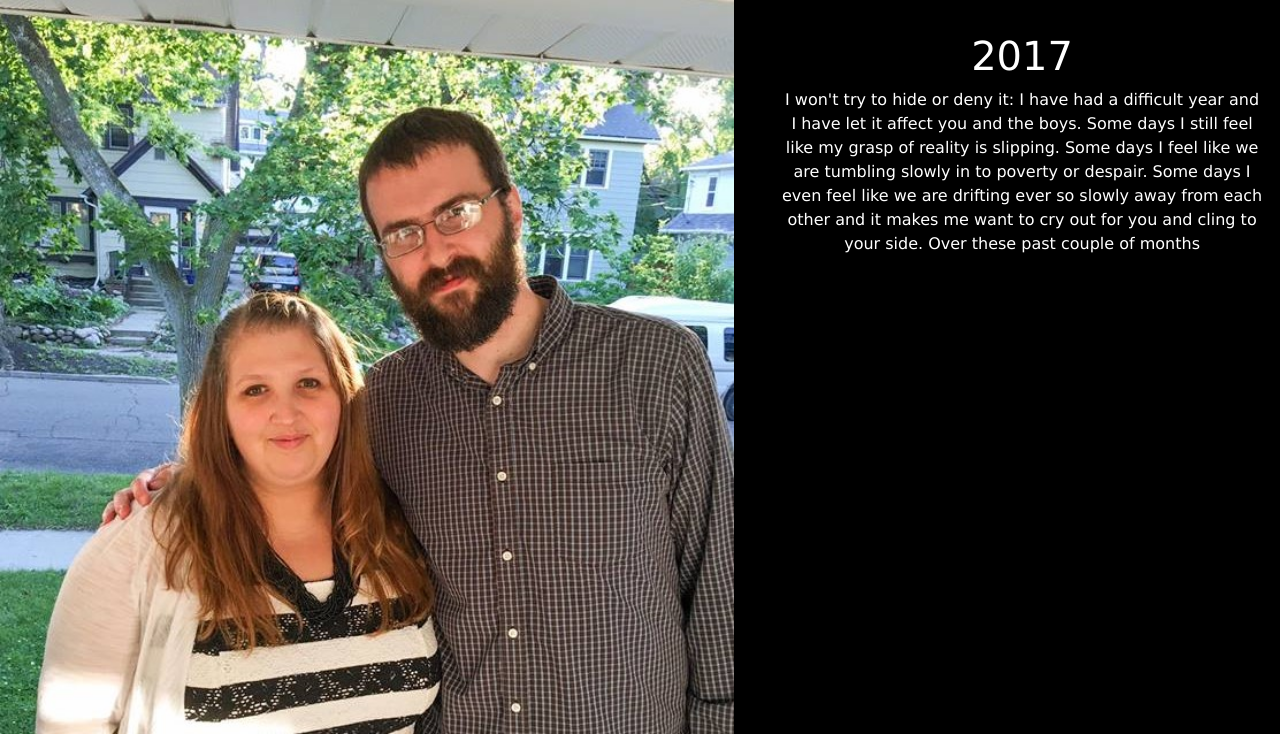
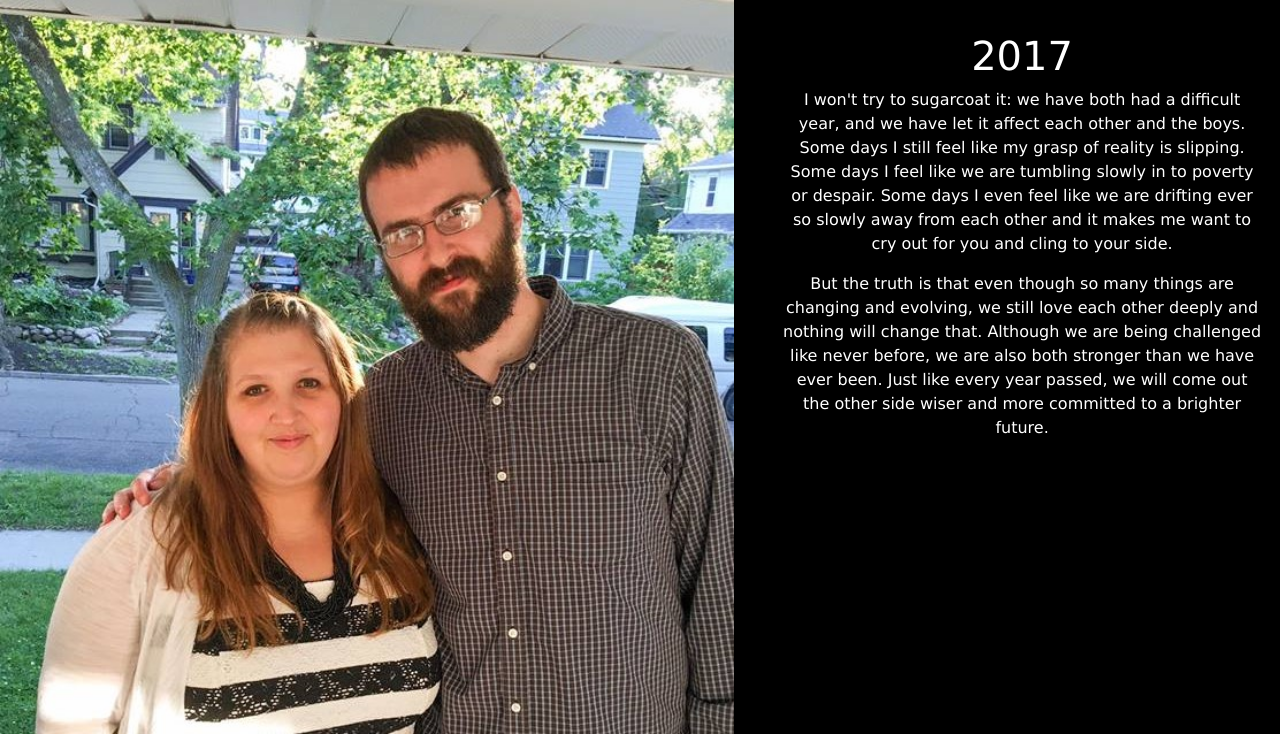
Before and after one commit to zack-hoffmann/ten, a plain HTML site: page index.html in a window 1280 px wide. Shown: the part 6609-7343 px from the top of the page. Drawn offline with nearby package versions, Linux system fonts and the light colour scheme.

Commit message:
Done with first pass

```diff
--- a/index.html
+++ b/index.html
@@ -126,7 +126,8 @@
             </div>
             <div class="notes col-12 col-md-5">
                 <h1>2017</h1>
-            <p>I won't try to hide or deny it: I have had a difficult year and I have let it affect you and the boys.  Some days I still feel like my grasp of reality is slipping.  Some days I feel like we are tumbling slowly in to poverty or despair.  Some days I even feel like we are drifting ever so slowly away from each other and it makes me want to cry out for you and cling to your side.  Over these past couple of months</p>
+                <p>I won't try to sugarcoat it: we have both had a difficult year, and we have let it affect each other and the boys.  Some days I still feel like my grasp of reality is slipping.  Some days I feel like we are tumbling slowly in to poverty or despair.  Some days I even feel like we are drifting ever so slowly away from each other and it makes me want to cry out for you and cling to your side.</p>
+                <p>But the truth is that even though so many things are changing and evolving,  we still love each other deeply and nothing will change that.  Although we are being challenged like never before, we are also both stronger than we have ever been.  Just like every year passed, we will come out the other side wiser and more committed to a brighter future.</p>
             </div>
         </section>
     </div>
```
Lines whose indentation alone changed are shown as unchanged.
